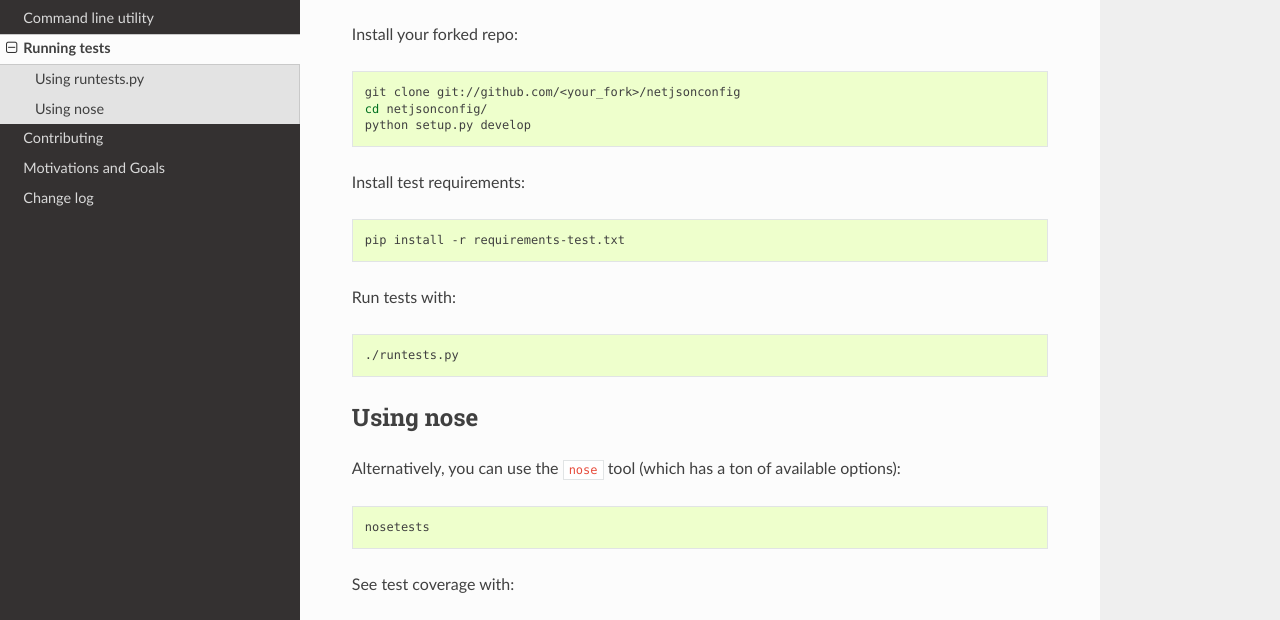
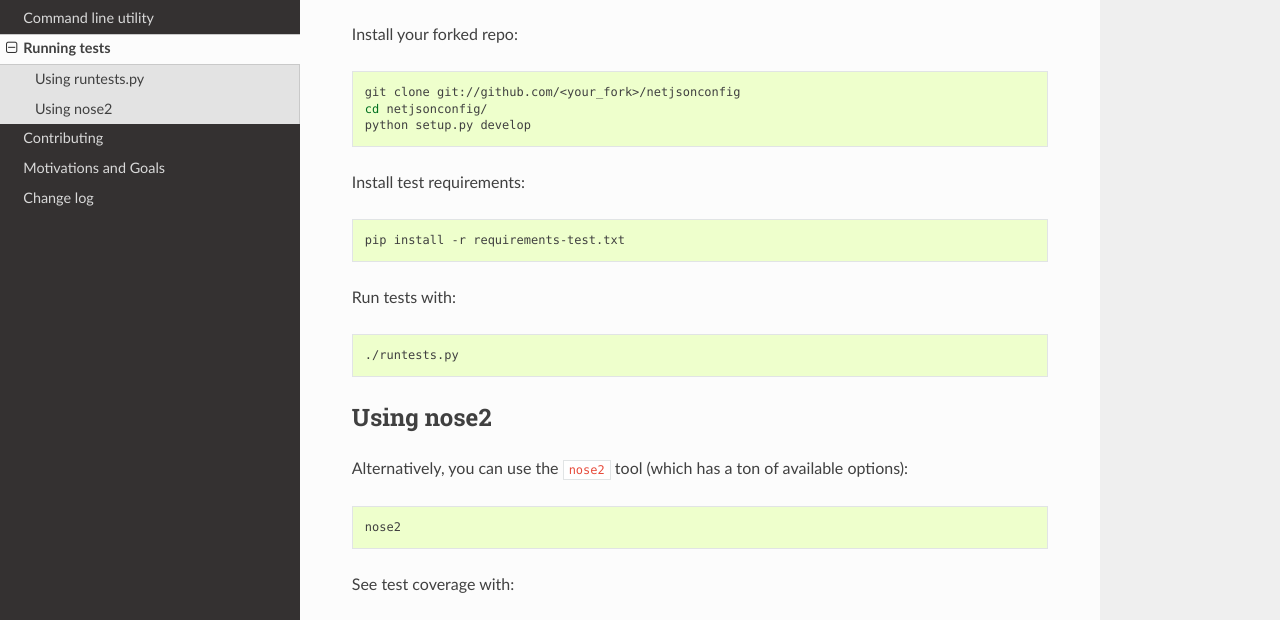
Before and after one commit to openwisp/netjsonconfig, a Sphinx documentation site: the page built from docs/source/general/running_tests.rst, in a window 1280 px wide and 1157 px high. Shown: the part 305-925 px from the top of the window. Built offline with Sphinx 7.4.7 and the Read the Docs theme 2.0.0, drawn with Linux system fonts in a browser that asks for light colours.

Commit message:
[tests] Migrate tests to nose2 #137
Shifted tests to nose2 from nose.
Fixes #137

```diff
--- a/docs/source/general/contributing.rst
+++ b/docs/source/general/contributing.rst
@@ -67,7 +67,7 @@ When you introduce changes, ensure test coverage is not decreased with:
 
 .. code-block:: shell
 
-    nosetests --with-coverage --cover-package=netjsonconfig
+    nose2 --with-coverage --coverage netjsonconfig
 
 Follow style conventions (PEP8, isort)
 --------------------------------------
--- a/docs/source/general/running_tests.rst
+++ b/docs/source/general/running_tests.rst
@@ -29,14 +29,14 @@ Run tests with:
 
     ./runtests.py
 
-Using nose
-----------
+Using nose2
+-----------
 
-Alternatively, you can use the ``nose`` tool (which has a ton of available options):
+Alternatively, you can use the ``nose2`` tool (which has a ton of available options):
 
 .. code-block:: shell
 
-    nosetests
+    nose2
 
 See test coverage with:
 
--- a/requirements-test.txt
+++ b/requirements-test.txt
@@ -1,4 +1,4 @@
-nose
+nose2[coverage_plugin]>=0.6.5
 coverage
 coveralls
 sphinx
--- a/runtests.py
+++ b/runtests.py
@@ -2,16 +2,16 @@
 # -*- coding: utf-8 -*-
 
 try:
-    import nose
+    import nose2
 except ImportError:
-    message = """nose package not installed, install test requirements with:
+    message = """nose2 package not installed, install test requirements with:
 
     pip install -r requirements-test.txt
     """
     raise ImportError(message)
 
 if __name__ == "__main__":
-    result = nose.run()
+    result = nose2.discover()
     if result is False:
         import sys
         sys.exit(1)
--- a/setup.py
+++ b/setup.py
@@ -79,6 +79,6 @@ setup(
     ],
     install_requires=get_install_requires(),
     extras_require=extras_require,
-    test_suite='nose.collector',
+    test_suite='nose2.collector.collector',
     scripts=['bin/netjsonconfig'],
 )
```
Also changed, not shown: .travis.yml, 1 other file.
